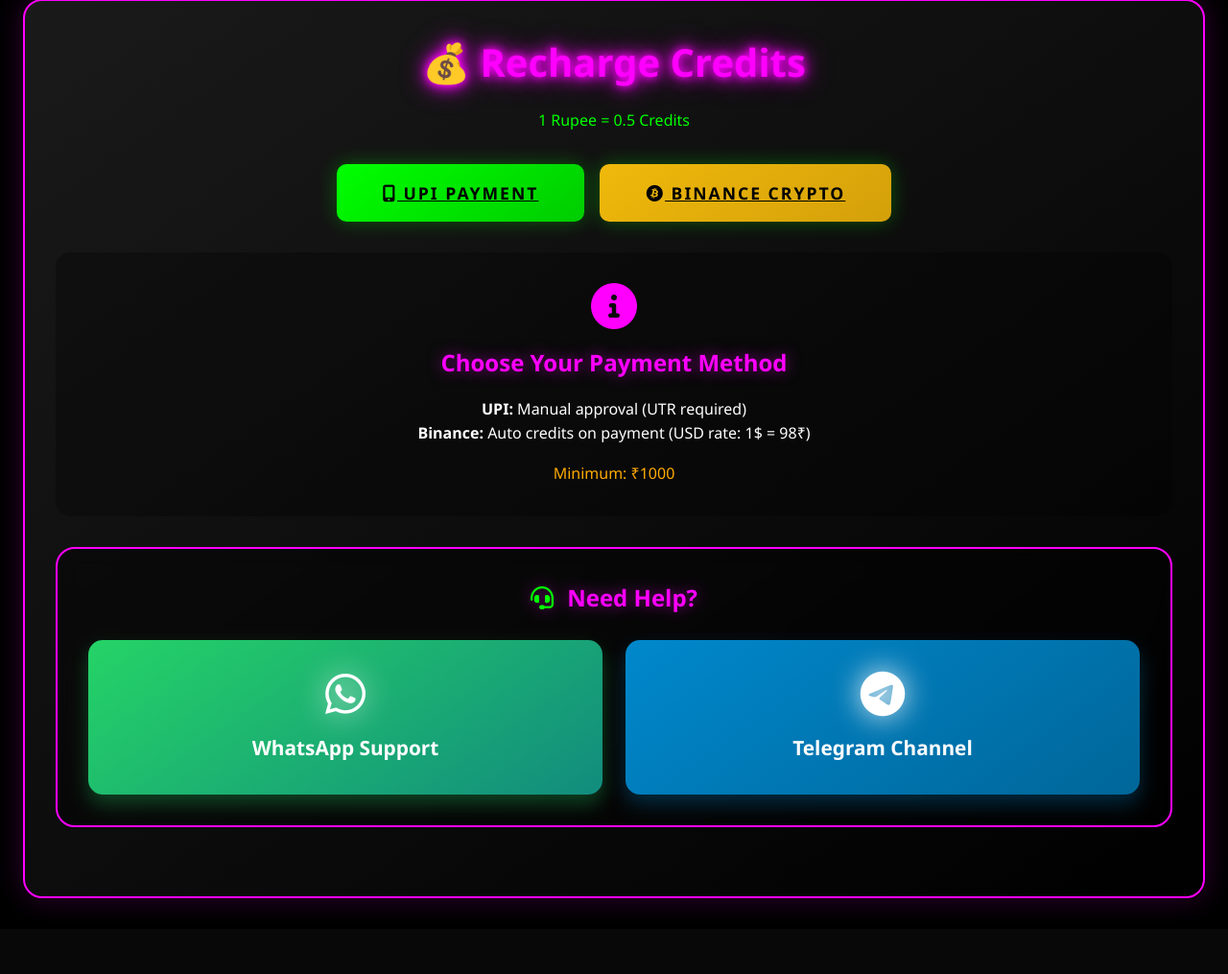
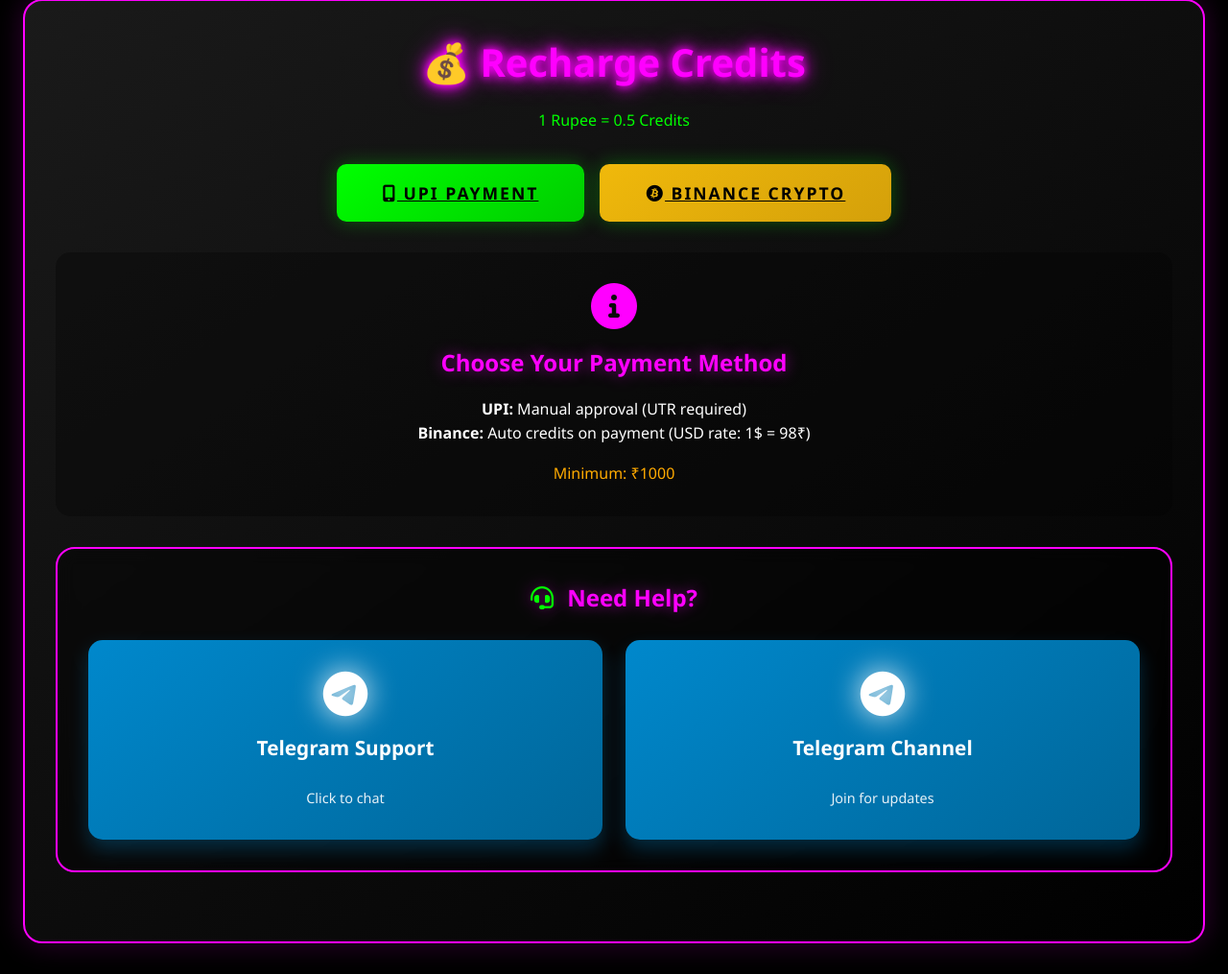
Before and after one commit to saddigamber-dev/Admin-Panels, a Flask app: page /payment in a window 1280 px wide. Shown: the part 124-1139 px from the top of the page at 96% size. Before the commit the page ends 1063 px from the top, so only its background shows below. Run offline with Flask 3, Linux system fonts and the light colour scheme; the visitor is signed in with stand-in values (Sample User, id 1); some libraries are stand-ins or nearby versions.

Commit message:
Update payment.html

```diff
--- a/templates/payment.html
+++ b/templates/payment.html
@@ -46,17 +46,19 @@
                     </p>
                 </div>
 
-                <!-- Support Section -->
+                <!-- Support Section - UPDATED -->
 <div class="support-section" style="margin-top: 2rem;">
     <h3><i class="fas fa-headset"></i> Need Help?</h3>
     <div class="support-grid">
-                        <a href="{{ whatsapp_link }}" target="_blank" class="support-card whatsapp">
-                            <i class="fab fa-whatsapp"></i>
-                            <span>WhatsApp Support</span>
+        <a href="{{ telegram_support }}" target="_blank" class="support-card telegram">
+            <i class="fab fa-telegram"></i>
+            <span>Telegram Support</span>
+            <small>Click to chat</small>
         </a>
         <a href="{{ telegram_channel }}" target="_blank" class="support-card telegram">
             <i class="fab fa-telegram"></i>
             <span>Telegram Channel</span>
+            <small>Join for updates</small>
         </a>
     </div>
 </div>
```
Lines whose indentation alone changed are shown as unchanged.
